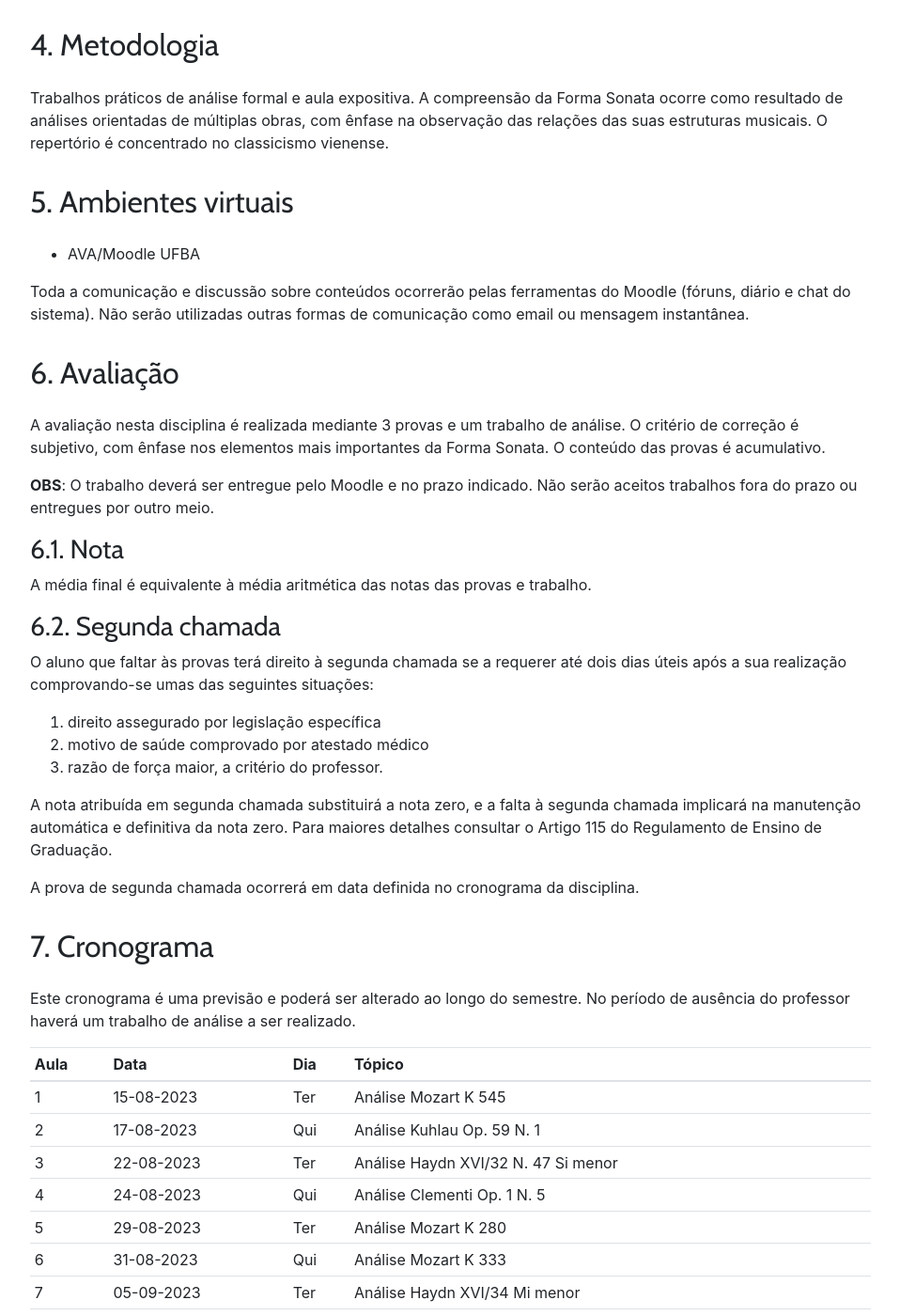
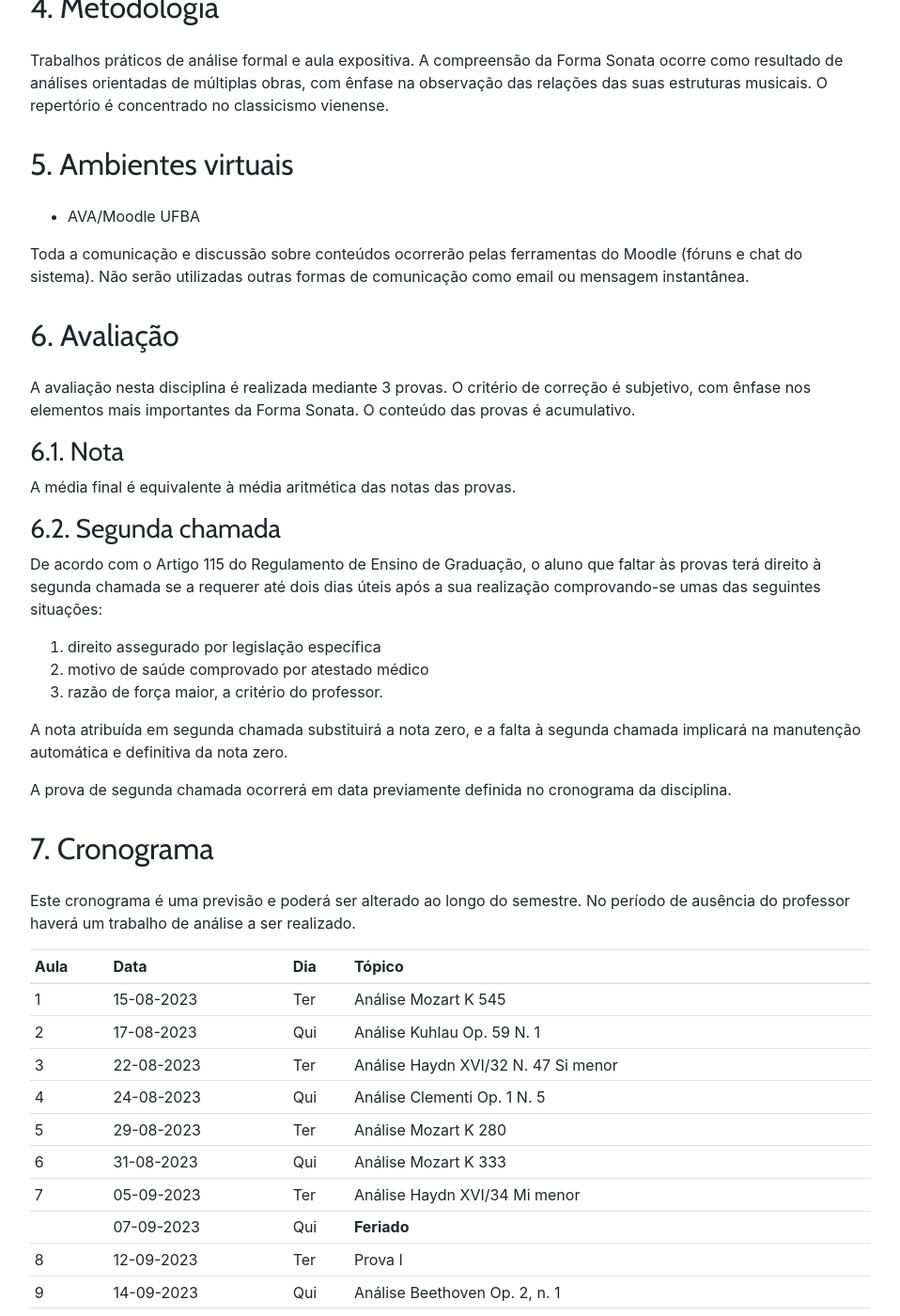
Before and after one commit to kroger/genosmus, a Jekyll site: the page built from _marcos/musa72.md, in a window 1280 px wide and 1400 px high, scrolled down 1351 px. Shown: the whole window at 94% size, without its empty margins (68-1026 px from the left). Built offline with Jekyll 4.4.1, drawn with Linux system fonts in a browser that asks for light colours; nearby versions of some CDN libraries; the table of contents is made by our own code; some of the changed text lies outside the part shown.

Commit message:
Pequenos ajustes e correções

```diff
--- a/_marcos/musa72.md
+++ b/_marcos/musa72.md
@@ -7,8 +7,6 @@ level: graduacao
 
 Plano de curso da disciplina Literatura e Estruturação Musical IV, dos cursos de Canto, Composição e Regência, Instrumento e Licenciatura em Música da UFBA.
 
-Esta página é um espelho da página oficial do curso, no [AVA/Moodle UFBA](https://ava.ufba.br/).
-
 ## 1. Ementa
 
 Estudo da harmonia cromática, da construção de frases musicais e suas
@@ -62,29 +60,27 @@ Trabalhos práticos de análise formal e aula expositiva. A compreensão da Form
 
 - AVA/Moodle UFBA
 
-Toda a comunicação e discussão sobre conteúdos ocorrerão pelas ferramentas do Moodle (fóruns, diário e chat do sistema). Não serão utilizadas outras formas de comunicação como email ou mensagem instantânea.
+Toda a comunicação e discussão sobre conteúdos ocorrerão pelas ferramentas do Moodle (fóruns e chat do sistema). Não serão utilizadas outras formas de comunicação como email ou mensagem instantânea.
 
 ## 6. Avaliação
 
-A avaliação nesta disciplina é realizada mediante 3 provas e um trabalho de análise. O critério de correção é subjetivo, com ênfase nos elementos mais importantes da Forma Sonata. O conteúdo das provas é acumulativo.
-
-**OBS**: O trabalho deverá ser entregue pelo Moodle e no prazo indicado. Não serão aceitos trabalhos fora do prazo ou entregues por outro meio.
+A avaliação nesta disciplina é realizada mediante 3 provas. O critério de correção é subjetivo, com ênfase nos elementos mais importantes da Forma Sonata. O conteúdo das provas é acumulativo.
 
 ### 6.1. Nota
 
-A média final é equivalente à média aritmética das notas das provas e trabalho.
+A média final é equivalente à média aritmética das notas das provas.
 
 ### 6.2. Segunda chamada
 
-O aluno que faltar às provas terá direito à segunda chamada se a requerer até dois dias úteis após a sua realização comprovando-se umas das seguintes situações:
+De acordo com o Artigo 115 do Regulamento de Ensino de Graduação, o aluno que faltar às provas terá direito à segunda chamada se a requerer até dois dias úteis após a sua realização comprovando-se umas das seguintes situações:
 
   1. direito assegurado por legislação específica
   2. motivo de saúde comprovado por atestado médico
   3. razão de força maior, a critério do professor.
 
-A nota atribuída em segunda chamada substituirá a nota zero, e a falta à segunda chamada implicará na manutenção automática e definitiva da nota zero. Para maiores detalhes consultar o Artigo 115 do Regulamento de Ensino de Graduação.
+A nota atribuída em segunda chamada substituirá a nota zero, e a falta à segunda chamada implicará na manutenção automática e definitiva da nota zero.
 
-A prova de segunda chamada ocorrerá em data definida no cronograma da disciplina.
+A prova de segunda chamada ocorrerá em data previamente definida no cronograma da disciplina.
 
 ## 7. Cronograma
 
```
Also changed, not shown: other parts of _marcos/musa72.md (+1 -1 lines), _marcos/musa70.md (+16 -14 lines), _marcos/musb15.md (+8 -10 lines).
